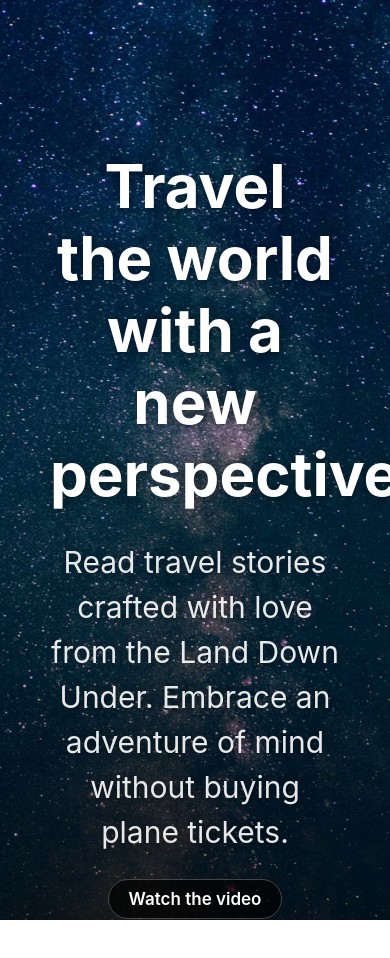
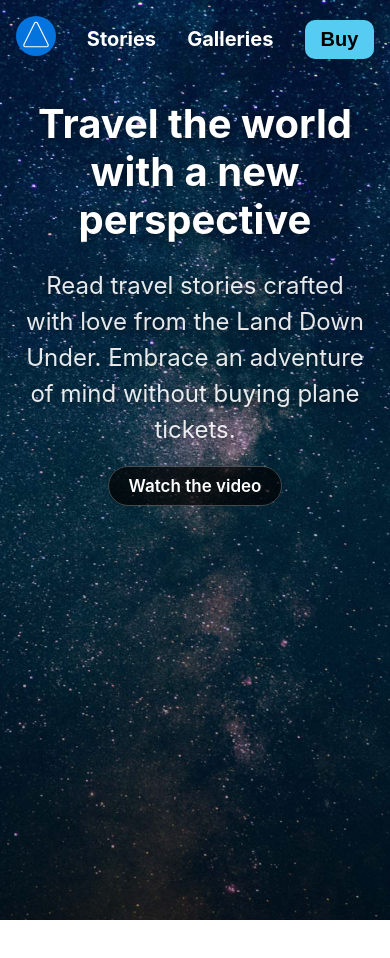
Before and after one commit to ryanntt/learning-react-for-designers, a Gatsby site: page / in a window 390 px wide. After the commit the page ends 920 px from the top, so only its background shows below. Built offline with nearby package versions, Linux system fonts and the light colour scheme; Gatsby itself is replaced by a stand-in of ours.

Commit message:
Add header with grid layout

```diff
--- /dev/null
+++ b/src/components/header.css
@@ -0,0 +1,38 @@
+.Header {
+    position: fixed;
+    width: 100%;
+    padding: 48px 0;
+    z-index: 100;
+}
+
+.HeaderGroup {
+    max-width: 800px;
+    margin: 0 auto;
+    text-align: center;
+    display: grid;
+    grid-template-columns: repeat(4, auto);
+    align-items: center;
+    justify-items: center;
+}
+
+.Header a {
+    color: white;
+    font-weight: 700;
+}
+
+.Header button {
+    padding: 8px 16px;
+    font-size: 20px;
+    background: #56CCF2;
+    border-radius: 10px;
+    border: none;
+    font-weight: 700;
+    outline: none;
+    cursor: pointer;
+}
+
+@media (max-width: 640px) {
+    .Header {
+        padding: 16px 0;
+    }
+}
--- a/src/components/header.js
+++ b/src/components/header.js
@@ -1,42 +1,17 @@
 import { Link } from "gatsby"
 import PropTypes from "prop-types"
 import React from "react"
+import './header.css'
 
 const Header = ({ siteTitle }) => (
-  <header
-    style={{
-      background: `rebeccapurple`,
-      marginBottom: `1.45rem`,
-    }}
-  >
-    <div
-      style={{
-        margin: `0 auto`,
-        maxWidth: 960,
-        padding: `1.45rem 1.0875rem`,
-      }}
-    >
-      <h1 style={{ margin: 0 }}>
-        <Link
-          to="/"
-          style={{
-            color: `white`,
-            textDecoration: `none`,
-          }}
-        >
-          {siteTitle}
-        </Link>
-      </h1>
+  <div className="Header">
+    <div className="HeaderGroup">
+      <Link to="/"><img width="40" src={require('../images/logo-wandrlens.svg')} /></Link>
+      <Link to="/stories">Stories</Link>
+      <Link to="/galleries">Galleries</Link>
+      <Link to="/buy"><button>Buy</button></Link>
     </div>
-  </header>
+  </div>
 )
 
-Header.propTypes = {
-  siteTitle: PropTypes.string,
-}
-
-Header.defaultProps = {
-  siteTitle: ``,
-}
-
 export default Header
--- a/src/components/layout.css
+++ b/src/components/layout.css
@@ -50,3 +50,17 @@ a{
   border: 1px solid rgba(255, 255, 255, 0.25);
   border-radius: 20px;
 }
+
+@media (max-width: 640px) {
+  .HeroGroup {
+    padding: 100px 20px;
+  }
+
+  .Hero h1 {
+    font-size: 40px;
+  }
+
+  .Hero p {
+    font-size: 24px;
+  }
+}
--- a/src/components/layout.js
+++ b/src/components/layout.js
@@ -25,6 +25,7 @@ const Layout = ({ children }) => {
 
   return (
     <>
+      <Header />
       {children}
     </>
   )
```
Also changed, not shown: src/images/logo-wandrlens.svg (added).
